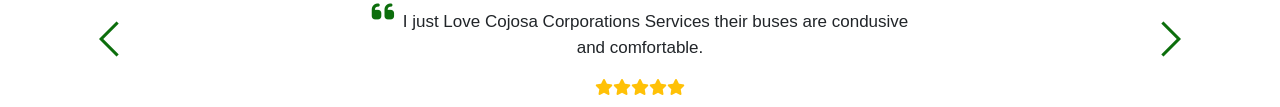
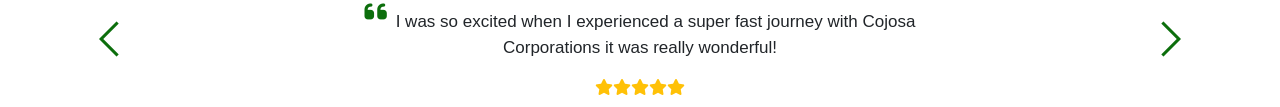
Before and after one commit to Digital-Roah/cojosa, a plain HTML site: page index.html in a window 1280 px wide. Shown: the part 3289-3396 px from the top of the page. Drawn offline with Linux system fonts and the light colour scheme; a web font is replaced by a local one.

Commit message:
Update index.html

```diff
--- a/index.html
+++ b/index.html
@@ -744,7 +744,7 @@
          <div class="test-quote mt-2">
            <p>
              <sup class="me-1"><i class="fa fa-quote-left fa-2x text-green" aria-hidden="true"></i></sup>
-             <span class="text-raleway font-500">I just Love Cojosa Corporations Services their buses are condusive and comfortable.</span>
+             <span class="text-raleway font-500">I was so excited when I experienced a super fast journey with Cojosa Corporations it was really wonderful!</span>
            </p>
          </div>
          <span class="fa fa-star text-warning"></span><span class="fa fa-star text-warning"></span><span class="fa fa-star text-warning"></span><span class="fa fa-star text-warning"></span><span class="fa fa-star text-warning"></span>
@@ -758,7 +758,7 @@
          <div class="test-quote mt-2">
            <p>
              <sup class="me-1"><i class="fa fa-quote-left fa-2x text-green" aria-hidden="true"></i></sup>
-             <span class="text-raleway font-500">I just Love Cojosa Corporations Services their buses are condusive and comfortable.</span>
+             <span class="text-raleway font-500">I've never experienced travelling without conjestion until I met Cojosa Corporations. Wow what a wonderful trip!</span>
            </p>
          </div>
          <span class="fa fa-star text-warning"></span><span class="fa fa-star text-warning"></span><span class="fa fa-star text-warning"></span><span class="fa fa-star text-warning"></span><span class="fa fa-star text-warning"></span>
```
